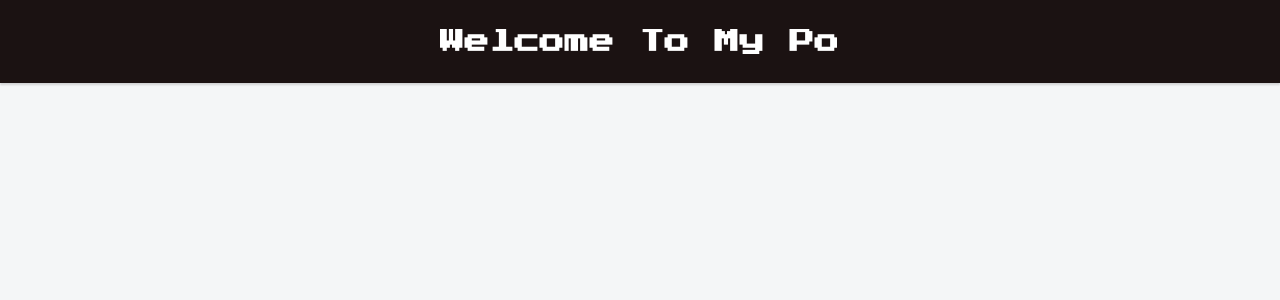
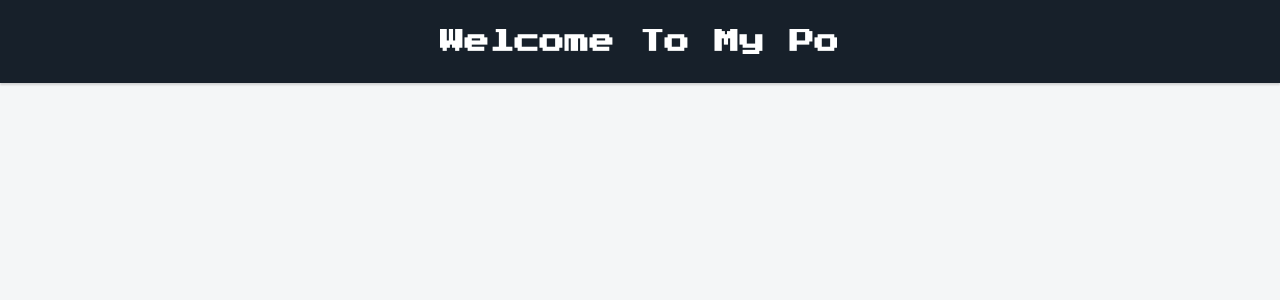
Before and after one commit to anastafish/Portfolio, a React (Create React App) app: page / in a window 1280 px wide. Shown: the top 300 px of the page. Built offline with nearby package versions, Linux system fonts and the light colour scheme; a web font is replaced by a local one.

Commit message:
changed the header background color

```diff
--- a/src/styles/header.css
+++ b/src/styles/header.css
@@ -11,7 +11,7 @@ body{
   justify-content: center;
   box-shadow: 0 2px 2px #00000026;
   width: 100%;
-  background-color: #1B1212;
+  background-color: #17202A;
 }
 
 .h1-container{
```
